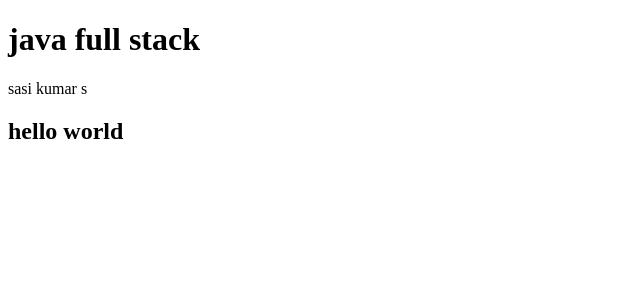
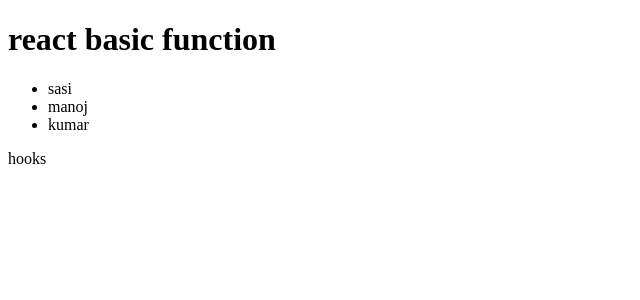
Before and after one commit to skbss1224/JavaFullStackWebApplication, a React (Create React App) app in the folder frontend/: page / in a window 1280 px wide. Shown: the top 300 px of the page, without its empty margins (0-640 px from the left). Built offline with nearby package versions, Linux system fonts and the light colour scheme.

Commit message:
user defined components

```diff
--- /dev/null
+++ b/frontend/src/App.js
@@ -0,0 +1,20 @@
+import React from "react"
+import {Sasi} from "./manoj"
+function App()
+{
+
+    return(
+    <>
+        <h1>react basic function</h1>
+        <Sasi/>
+    </>
+    )
+}
+function Hello()
+{
+    return(<p>hooks</p>)
+
+}
+
+export {Hello}
+export default App;
--- a/frontend/src/index.js
+++ b/frontend/src/index.js
@@ -1,12 +1,12 @@
 import React from 'react'
 import ReactDom from 'react-dom'
+import App,{ Hello } from './App'
 
 //render("what to show","where to show")
 ReactDom.render(
     <>
-    <h1>java full stack</h1>
-    <p>sasi kumar s</p>
-    <h2>hello world</h2>
+    <App/>
+    <Hello/>
     </>
     ,document.getElementById("root")
 
--- /dev/null
+++ b/frontend/src/manoj.js
@@ -0,0 +1,12 @@
+import React from "react";
+
+
+export const Sasi=()=>{
+    return(
+    <ul>
+        <li>sasi</li>
+        <li>manoj</li>
+        <li>kumar</li>
+    </ul>
+    )
+}
```
